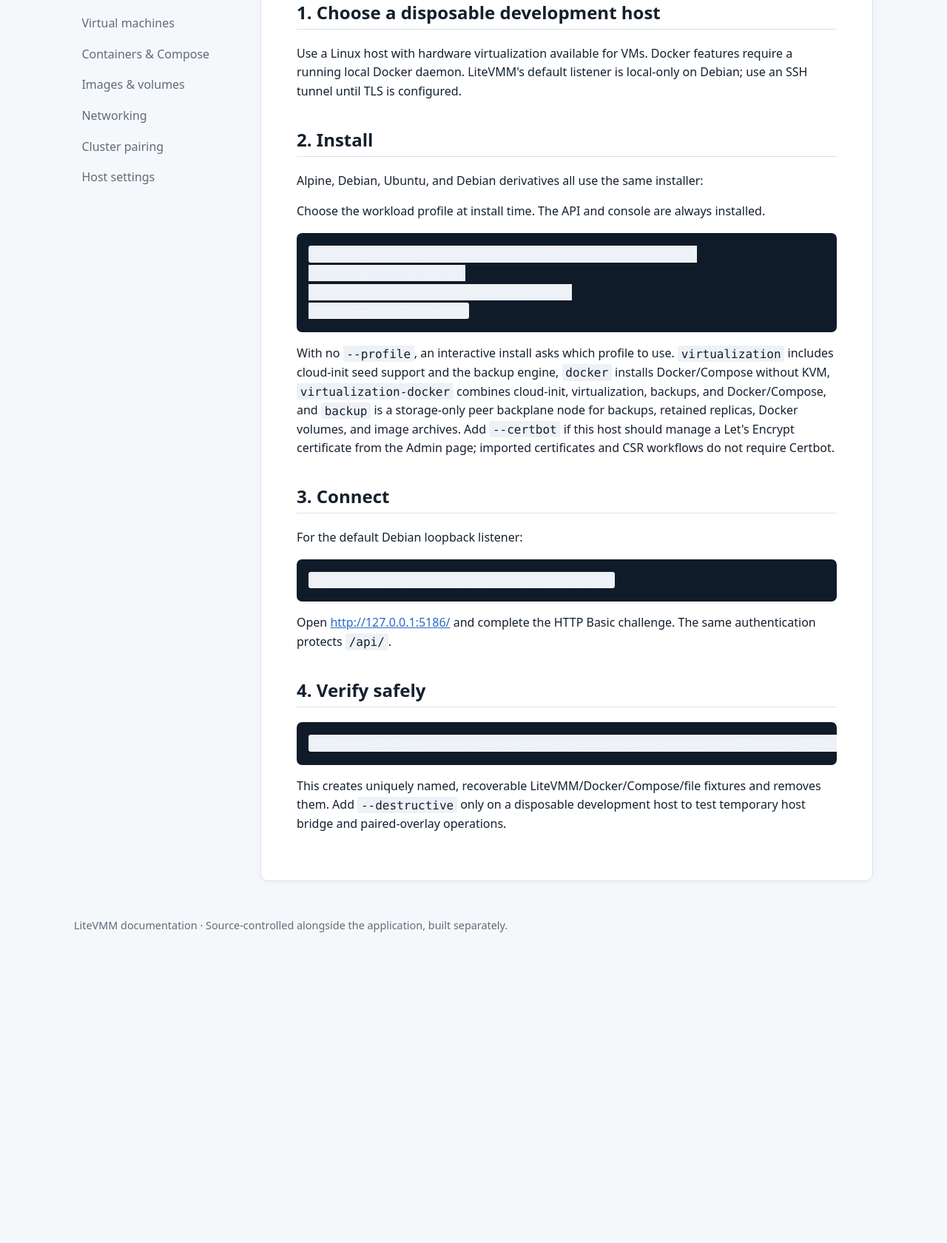
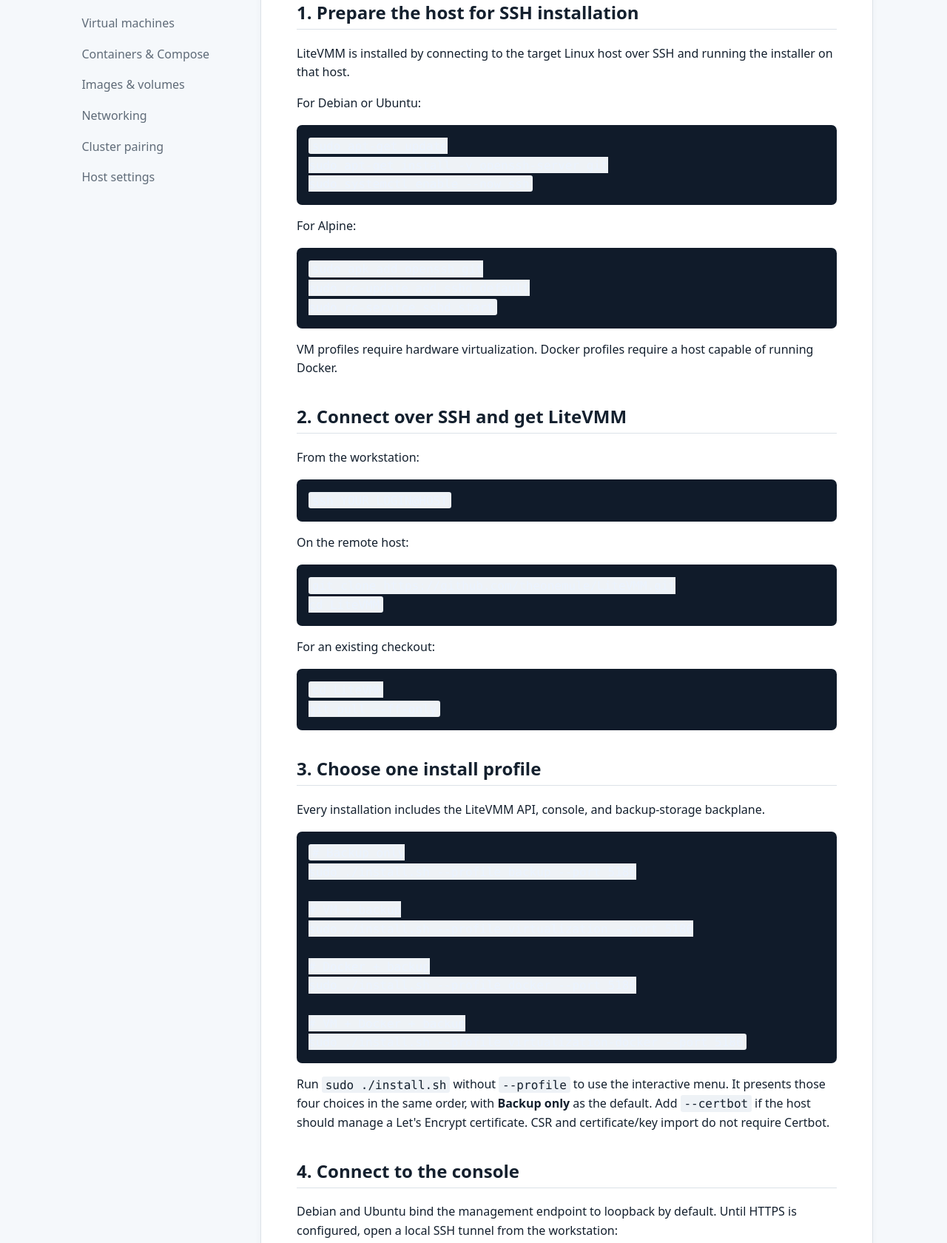
Before and after one commit to theonemule/LiteVMM, an Eleventy site: page docs-site/src/quick-start.md in a window 1280 px wide. Shown: the part 248-1928 px from the top of the page at 74% size. Before the commit the page ends 1526 px from the top, so only its background shows below. Built offline with nearby package versions, Linux system fonts and the light colour scheme; Eleventy itself is replaced by a stand-in of ours; code samples lack their colours; files that its build step writes are made by us from their sources.

Commit message:
Add SSH install guide and backup profiles

````diff
--- a/docs-site/src/quick-start.md
+++ b/docs-site/src/quick-start.md
@@ -4,36 +4,95 @@
 ---
 # Quick start
 
-## 1. Choose a disposable development host
+## 1. Prepare the host for SSH installation
 
-Use a Linux host with hardware virtualization available for VMs. Docker features require a running local Docker daemon. LiteVMM's default listener is local-only on Debian; use an SSH tunnel until TLS is configured.
+LiteVMM is installed by connecting to the target Linux host over SSH and running the installer on that host.
 
-## 2. Install
-
-Alpine, Debian, Ubuntu, and Debian derivatives all use the same installer:
-
-Choose the workload profile at install time. The API and console are always installed.
+For Debian or Ubuntu:
 
 ```bash
-sudo ./install.sh --profile virtualization --port 5186
-# or: --profile docker
-# or: --profile virtualization-docker
-# or: --profile backup
+sudo apt-get update
+sudo apt-get install -y openssh-server git
+sudo systemctl enable --now ssh
 ```
 
-With no `--profile`, an interactive install asks which profile to use. `virtualization` includes cloud-init seed support and the backup engine, `docker` installs Docker/Compose without KVM, `virtualization-docker` combines cloud-init, virtualization, backups, and Docker/Compose, and `backup` is a storage-only peer backplane node for backups, retained replicas, Docker volumes, and image archives. Add `--certbot` if this host should manage a Let's Encrypt certificate from the Admin page; imported certificates and CSR workflows do not require Certbot.
+For Alpine:
 
-## 3. Connect
+```bash
+sudo apk add openssh git
+sudo rc-update add sshd default
+sudo rc-service sshd start
+```
 
-For the default Debian loopback listener:
+VM profiles require hardware virtualization. Docker profiles require a host capable of running Docker.
+
+## 2. Connect over SSH and get LiteVMM
+
+From the workstation:
+
+```bash
+ssh YOUR_LOGIN@HOST
+```
+
+On the remote host:
+
+```bash
+git clone https://github.com/theonemule/LiteVMM.git
+cd LiteVMM
+```
+
+For an existing checkout:
+
+```bash
+cd LiteVMM
+git pull --ff-only
+```
+
+## 3. Choose one install profile
+
+Every installation includes the LiteVMM API, console, and backup-storage backplane.
+
+```bash
+# Backup only
+sudo ./install.sh --profile backup --port 5186
+
+# VM + backup
+sudo ./install.sh --profile virtualization --port 5186
+
+# Docker + backup
+sudo ./install.sh --profile docker --port 5186
+
+# VM + Docker + backup
+sudo ./install.sh --profile virtualization-docker --port 5186
+```
+
+Run `sudo ./install.sh` without `--profile` to use the interactive menu. It presents those four choices in the same order, with **Backup only** as the default. Add `--certbot` if the host should manage a Let's Encrypt certificate. CSR and certificate/key import do not require Certbot.
+
+## 4. Connect to the console
+
+Debian and Ubuntu bind the management endpoint to loopback by default. Until HTTPS is configured, open a local SSH tunnel from the workstation:
 
 ```bash
 ssh -L 5186:127.0.0.1:5186 YOUR_LOGIN@HOST
 ```
 
-Open <http://127.0.0.1:5186/> and complete the HTTP Basic challenge. The same authentication protects `/api/`.
+Then open `http://127.0.0.1:5186/` and complete the HTTP Basic authentication challenge.
 
-## 4. Verify safely
+Alpine serves the configured management port through Lighttpd. Restrict network/firewall exposure until HTTPS is configured.
+
+## 5. Upgrade or reconcile a host
+
+SSH to the host, update the repository, and rerun the same profile:
+
+```bash
+cd LiteVMM
+git pull --ff-only
+sudo ./install.sh --profile virtualization-docker --port 5186
+```
+
+Re-running the installer is the supported upgrade path. It reconciles dependencies, runtime files, services, authentication policy, and the selected profile without requiring a separate deployment script.
+
+## 6. Verify safely
 
 ```bash
 VMAPI_PASSWORD='...' ./tests/api-regression-curl.sh http://127.0.0.1:5186 YOUR_LOGIN
````
Also changed, not shown: docs-site/src/api.md (+1 -1 lines), docs-site/src/configuration.md (+1 -1 lines), README.md, 7 other files.
